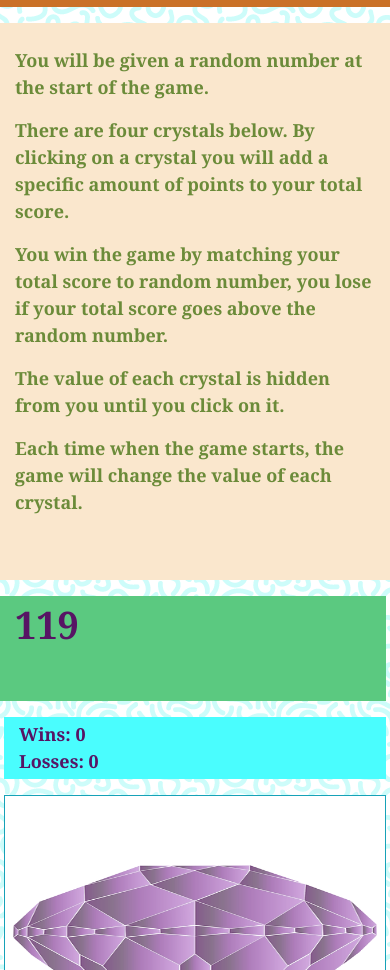
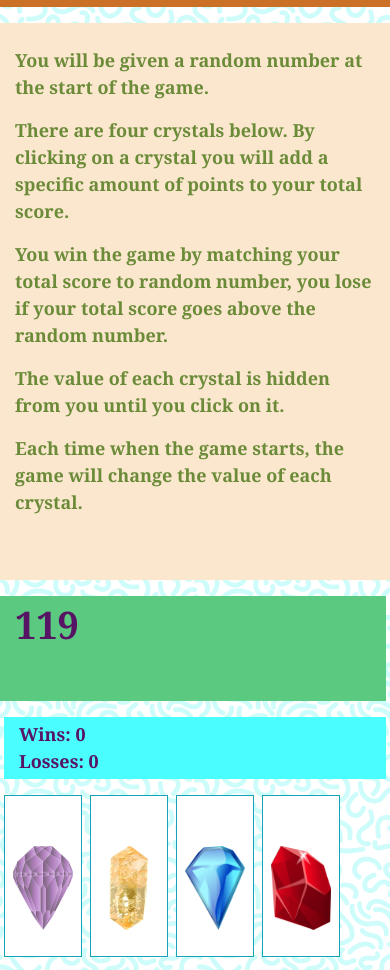
Before and after one commit to jculumber/unit-4-game, a plain HTML site: page index.html in a window 390 px wide. Shown: the part 105-1075 px from the top of the page. Drawn offline with nearby package versions, Linux system fonts and the light colour scheme.

Commit message:
Finished Game

```diff
--- a/assets/css/style.css
+++ b/assets/css/style.css
@@ -32,3 +32,9 @@ h1 {
 #totalScoreCount {
     font-size: 38px;
 }
+
+@media screen and (max-width: 594px) {
+    button {
+        width: 20% !important;
+    }
+ }
--- a/index.html
+++ b/index.html
@@ -36,16 +36,16 @@
             </div>
         </div>
         <div class="row">
-            <button id="crystal1" class="col-md-1 bg-white my-2 mx-1 p-2 border border-info">
+            <button id="crystal1" class="col-md-1 col-xs-1 col-sm-2 col-lg-1 bg-white my-2 mx-1 p-2 border border-info">
                 <img class="w-100 h-75 pt-4" src="assets/images/crystal-purple.png">
             </button>
-            <button id="crystal2" class="col-md-1 bg-white my-2 mx-1 p-2 border border-info">
+            <button id="crystal2" class="col-md-1 col-xs-1 col-sm-2 col-lg-1 bg-white my-2 mx-1 p-2 border border-info">
                 <img class="w-100 h-75 pt-4" src="assets/images/crystal-yellow.png">
             </button>
-            <button id="crystal3" class="col-md-1 bg-white my-2 mx-1 p-2 border border-info">
+            <button id="crystal3" class="col-md-1 col-xs-1 col-sm-2 col-lg-1 bg-white my-2 mx-1 p-2 border border-info">
                 <img class="w-100 h-75 pt-4" src="assets/images/crystal_blue.png">
             </button>
-            <button id="crystal4" class="col-md-1 bg-white my-2 mx-1 p-2 border border-info">
+            <button id="crystal4" class="col-md-1 col-xs-1 col-sm-2 col-lg-1 bg-white my-2 mx-1 p-2 border border-info">
                 <img class="w-100 h-75 pt-4" src="assets/images/crystsal_red.png">
             </button>
         </div>
```
